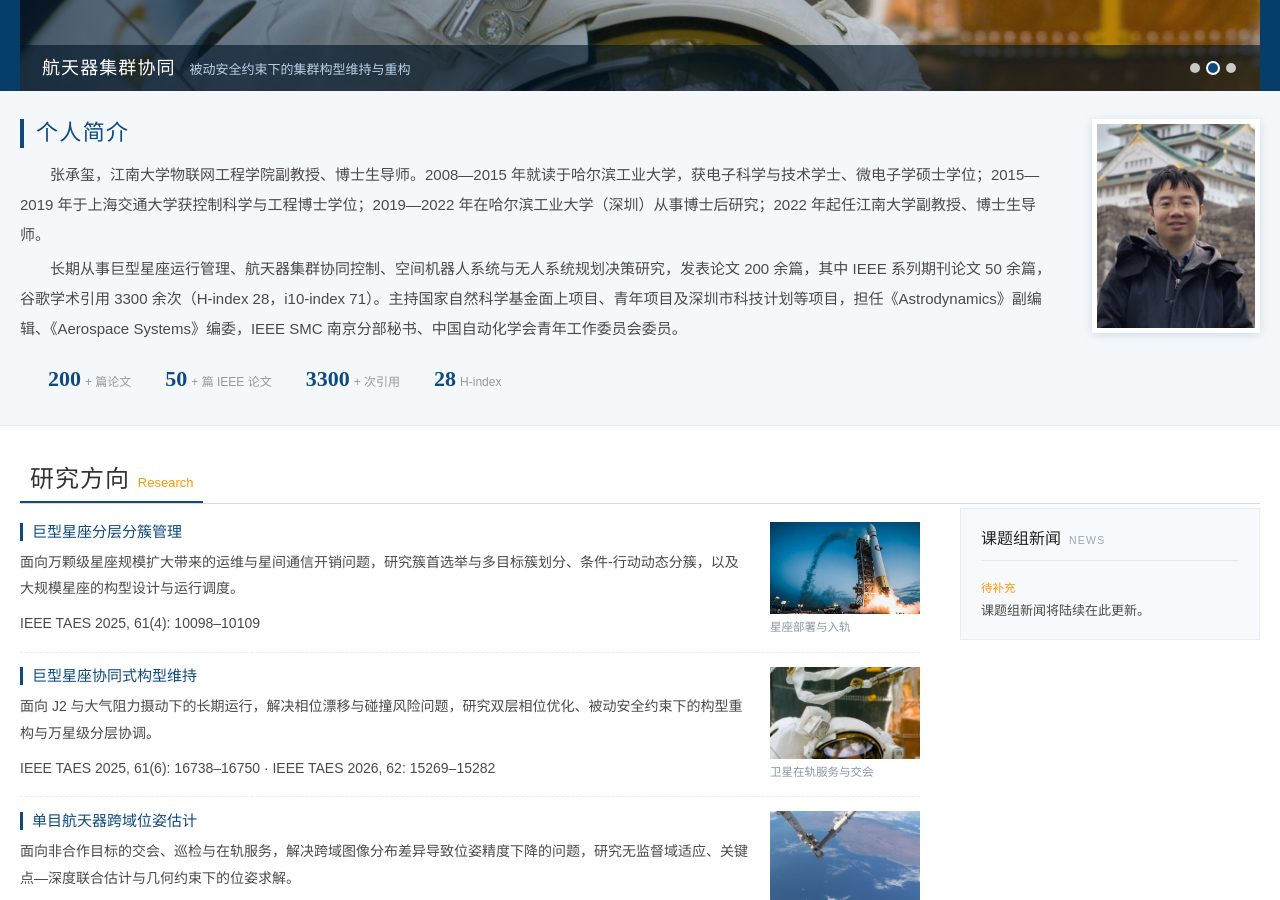
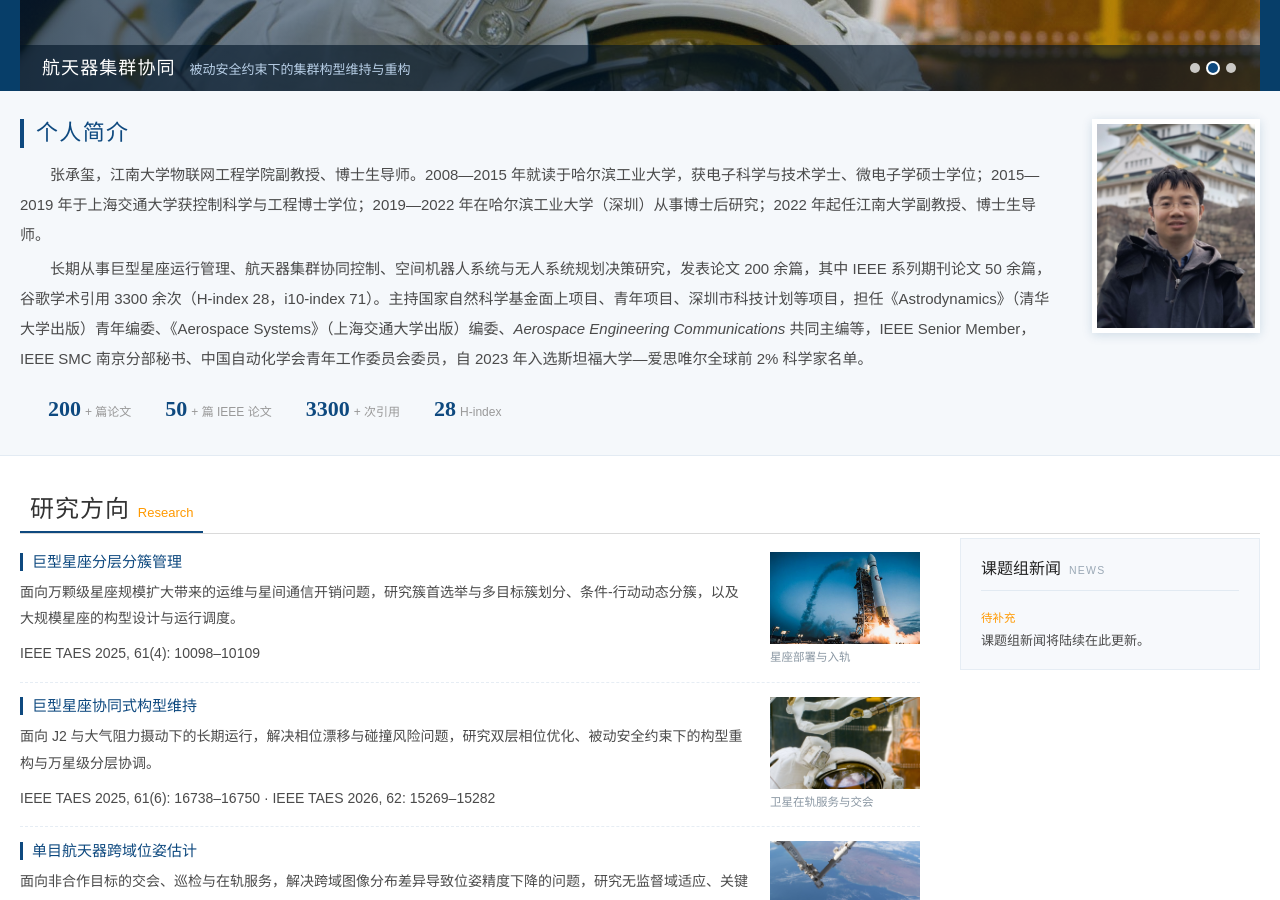
Before and after one commit to dongfangxy/dongfangxy.github.io, a Jekyll site: the page index.html, which Jekyll copies as it is, in a window 1280 px wide and 900 px high, scrolled down 499 px. Built offline with Jekyll 4.4.1, drawn with Linux system fonts in a browser that asks for light colours.

Commit message:
docs(intro): update professional service and honors

```diff
--- a/index.html
+++ b/index.html
@@ -319,7 +319,7 @@
     <div class="intro-txt">
       <h2>个人简介</h2>
       <p>张承玺，江南大学物联网工程学院副教授、博士生导师。2008—2015 年就读于哈尔滨工业大学，获电子科学与技术学士、微电子学硕士学位；2015—2019 年于上海交通大学获控制科学与工程博士学位；2019—2022 年在哈尔滨工业大学（深圳）从事博士后研究；2022 年起任江南大学副教授、博士生导师。</p>
-      <p>长期从事巨型星座运行管理、航天器集群协同控制、空间机器人系统与无人系统规划决策研究，发表论文 200 余篇，其中 IEEE 系列期刊论文 50 余篇，谷歌学术引用 3300 余次（H-index 28，i10-index 71）。主持国家自然科学基金面上项目、青年项目及深圳市科技计划等项目，担任《Astrodynamics》副编辑、《Aerospace Systems》编委，IEEE SMC 南京分部秘书、中国自动化学会青年工作委员会委员。</p>
+      <p>长期从事巨型星座运行管理、航天器集群协同控制、空间机器人系统与无人系统规划决策研究，发表论文 200 余篇，其中 IEEE 系列期刊论文 50 余篇，谷歌学术引用 3300 余次（H-index 28，i10-index 71）。主持国家自然科学基金面上项目、青年项目、深圳市科技计划等项目，担任《Astrodynamics》（清华大学出版）青年编委、《Aerospace Systems》（上海交通大学出版）编委、<i>Aerospace Engineering Communications</i> 共同主编等，IEEE Senior Member，IEEE SMC 南京分部秘书、中国自动化学会青年工作委员会委员，自 2023 年入选斯坦福大学—爱思唯尔全球前 2% 科学家名单。</p>
       <div class="intro-kpi">
         <div><strong>200</strong><span>+ 篇论文</span></div>
         <div><strong>50</strong><span>+ 篇 IEEE 论文</span></div>
```
